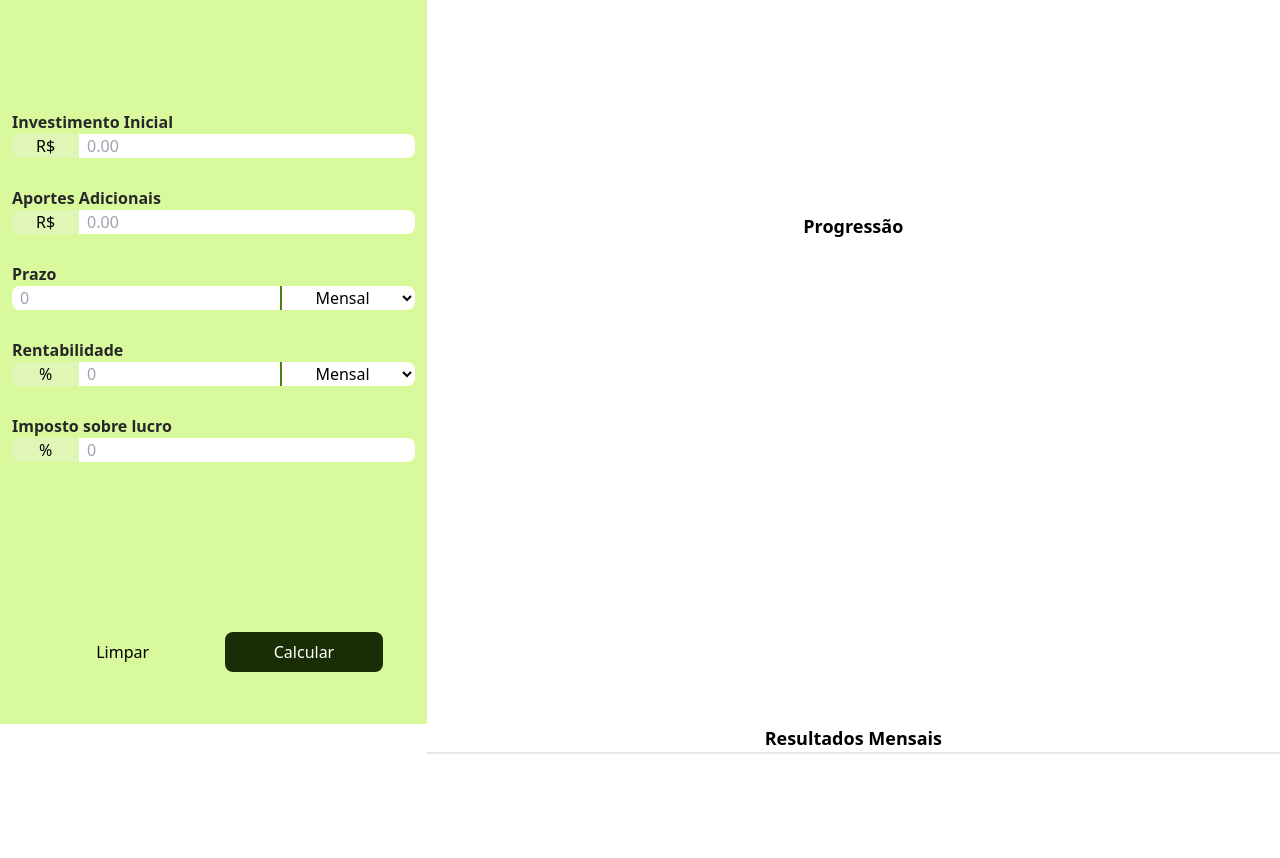
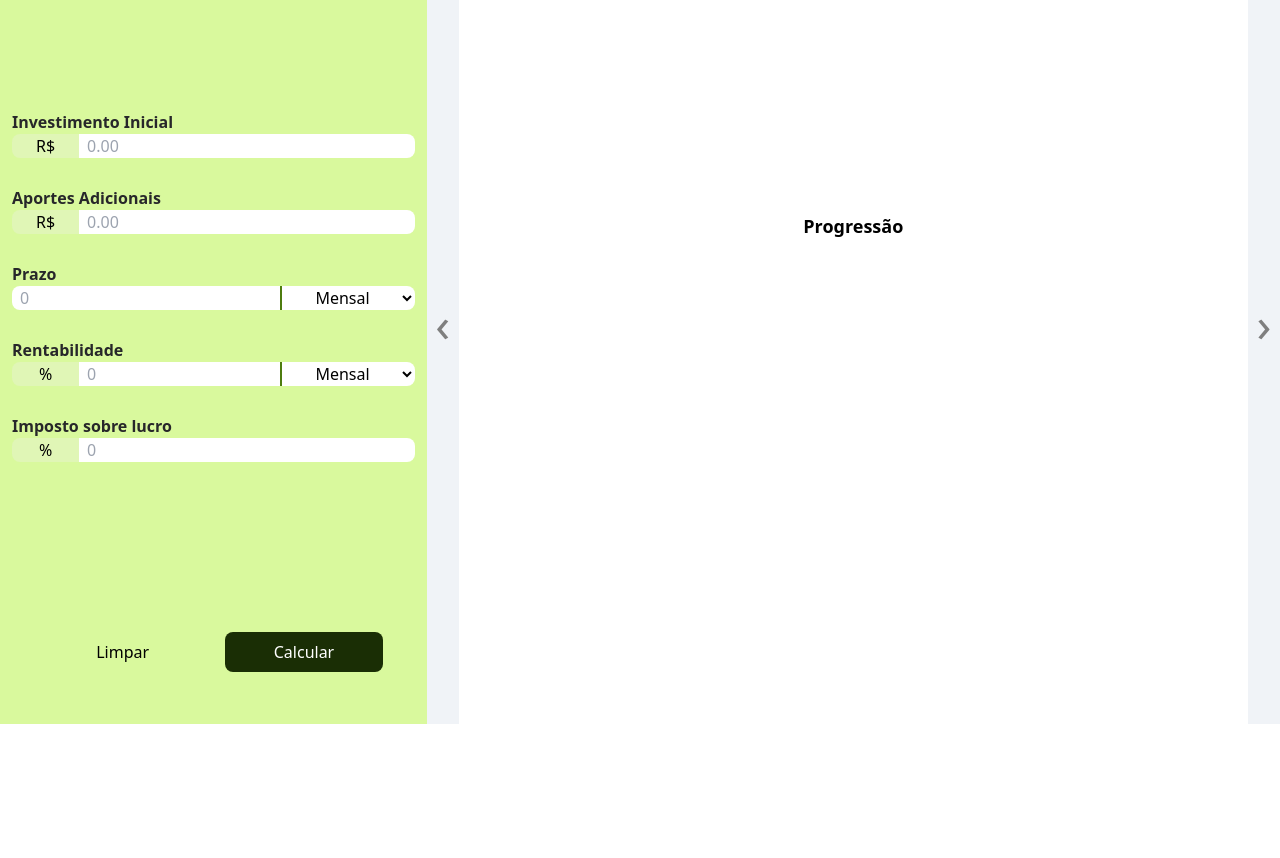
Before and after one commit to clarasenx/Calculadora-de-Investimentos, a website built with Vite: page frontend/index.html in a window 1280 px wide. Shown: the part 76-934 px from the top of the page. After the commit the page ends 800 px from the top, so only its background shows below. Built offline with nearby package versions, Linux system fonts and the light colour scheme.

Commit message:
add carrousel function with css and html

```diff
--- a/frontend/index.html
+++ b/frontend/index.html
@@ -72,8 +72,13 @@
       </div>
     </aside>
 
-    <main class="row-span-2 col-span-2">
-      <section id="chartsContainer" class="h-full">
+    <main class="row-span-2 col-span-2 relative">
+      <button id="slidePrevious" class="absolute top-0 bottom-0 left-0 text-5xl cursor-pointer bg-slate-200 opacity-50 w-8 hover:opacity-100">&#8249;</button>
+
+      <button id="slideNext" class="absolute top-0 bottom-0 right-0 text-5xl cursor-pointer bg-slate-200 opacity-50 w-8 hover:opacity-100">&#8250;</button>
+
+      <div id="carrousel" class="h-full w-full flex overflow-x-scroll">
+        <section id="chartsContainer" class="h-full basis-full shrink-0">
           <div class="h-[36%] flex flex-col items-center pb-10">
             <p class="font-bold text-lg ">Resultado Final</p>
             <canvas id="finalMoneyDistribution"></canvas>
@@ -84,11 +89,12 @@
           </div>
         </section>
 
-      <section id="tableContainer" class="h-full overflow-y-auto">
+        <section id="tableContainer" class="h-full overflow-y-auto basis-full shrink-0">
           <p class="font-bold text-lg text-center">Resultados Mensais</p>
           <table id="resultsTable" class="w-full max-h-full border border-separate">
           </table>
         </section>
+      </div>
     </main>
 
     <script type="module" src="/main.js"></script>
```
Lines whose indentation alone changed are shown as unchanged.
